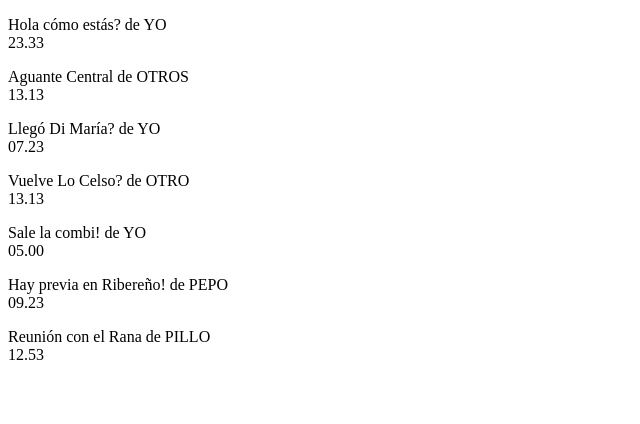
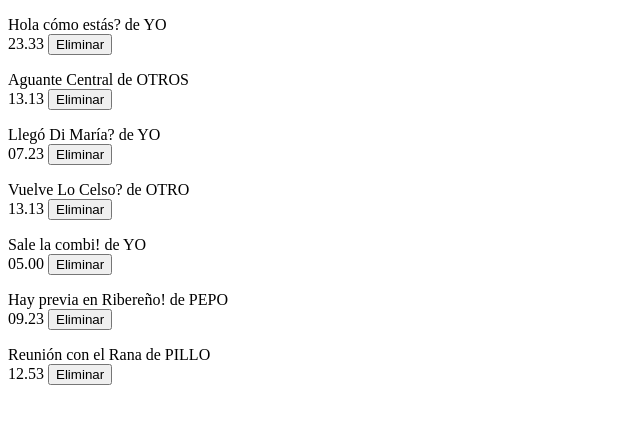
Before and after one commit to juanmafc22/utn-proyecto-app-whatsapp, a React (Vite) app: page / in a window 1280 px wide. Shown: the top 424 px of the page, without its empty margins (0-640 px from the left). Built offline with nearby package versions, Linux system fonts and the light colour scheme.

Commit message:
Implementado eliminar mensajes

```diff
--- a/src/App.jsx
+++ b/src/App.jsx
@@ -3,11 +3,12 @@ import { useState } from "react";
 import ChatScreen from "./Screens/ChatScreen/ChatScreen";
 
 const App = () => {
+
     return (
         <div>
             <ChatScreen />
         </div>
     );
-};
+}
 
-export default App;
+export default App
--- a/src/Components/ListaMensajes/ListaMensajes.jsx
+++ b/src/Components/ListaMensajes/ListaMensajes.jsx
@@ -2,7 +2,7 @@ import React from "react";
 import Mensaje from "../Mensaje/Mensaje";
 // import dataMensajes from "../../data/mensajes";
 
-const ListaDeMensajes = ({ mensajes }) => {
+const ListaDeMensajes = ({ mensajes, deleteMensajePorId }) => {
     const mensajeRenderizados = mensajes.map((data) => {
         return (
             <Mensaje
@@ -11,6 +11,7 @@ const ListaDeMensajes = ({ mensajes }) => {
                 emisor={data.emisor}
                 texto={data.texto}
                 hora={data.hora}
+                deleteMensajePorId={deleteMensajePorId}
             />
         );
     });
--- a/src/Components/Mensaje/Mensaje.jsx
+++ b/src/Components/Mensaje/Mensaje.jsx
@@ -1,11 +1,12 @@
 import React from "react";
 
-function Mensaje({ id, emisor, hora, texto, status }) {
+function Mensaje({ id, emisor, hora, texto, status, deleteMensajePorId }) {
     return (
         <div>
             <p>
                 {texto} de {emisor} <br />
-                <span>{hora}</span>
+                <span>{hora} </span>
+                <button onClick={ () => deleteMensajePorId(id)}>Eliminar</button>
             </p>
         </div>
     );
--- a/src/Screens/ChatScreen/ChatScreen.jsx
+++ b/src/Screens/ChatScreen/ChatScreen.jsx
@@ -4,9 +4,29 @@ import ListaDeMensajes from "../../Components/ListaMensajes/ListaMensajes";
 import dataMensajes from "../../data/mensajes";
 
 const ChatScreen = () => {
+
     const [mensajes, setMensajes] = useState(dataMensajes);
 
-    return <ListaDeMensajes mensajes={mensajes} />;
+    // función para eliminar un mensaje
+    const deleteMensajePorId = (mensajeId) => {
+
+        const nuevaListaMensajes = []
+
+        for (const mensaje of mensajes) {
+            if (mensaje.id !== mensajeId ){
+                nuevaListaMensajes.push(mensaje)
+            }
+        }
+
+        setMensajes(nuevaListaMensajes)
+    }
+
+    return (
+        <div>
+            {/* <button onClick={ () => deleteMensajePorId(1)}>Eliminar primer mensaje</button> */}
+            <ListaDeMensajes mensajes={mensajes} deleteMensajePorId={deleteMensajePorId} />
+        </div>
+    )
 };
 
 export default ChatScreen;
```
